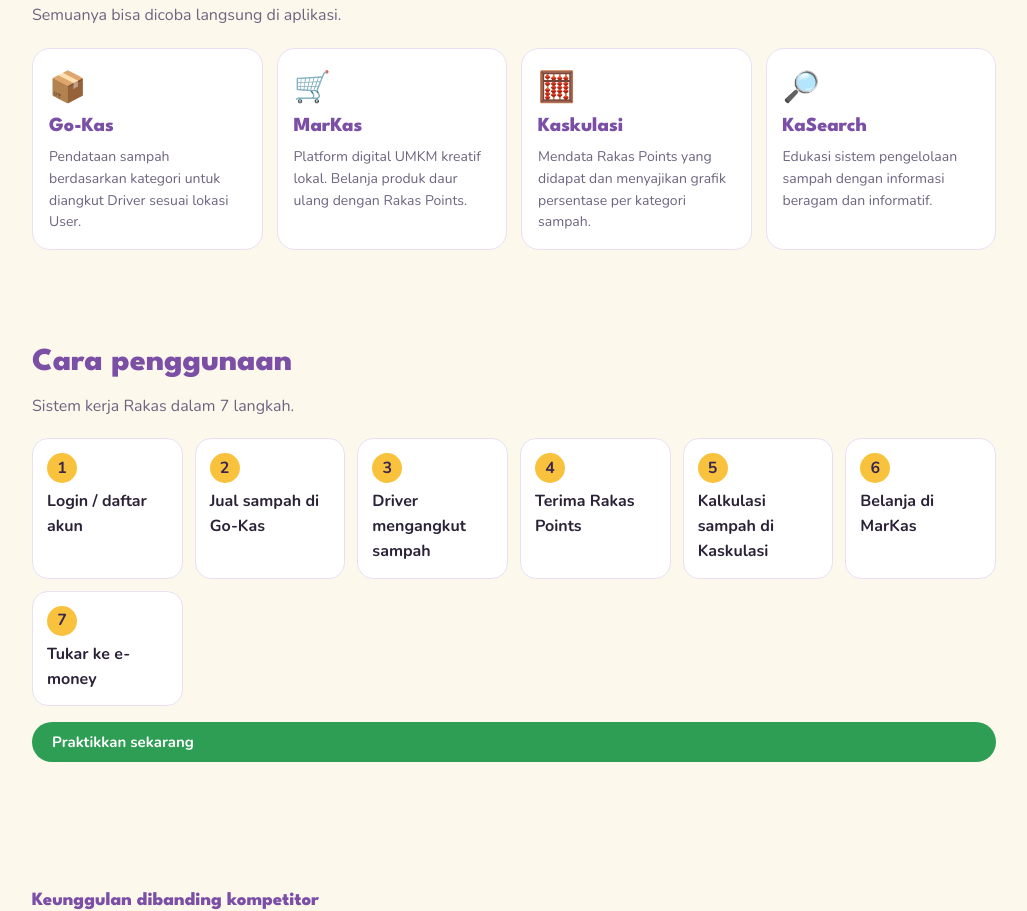
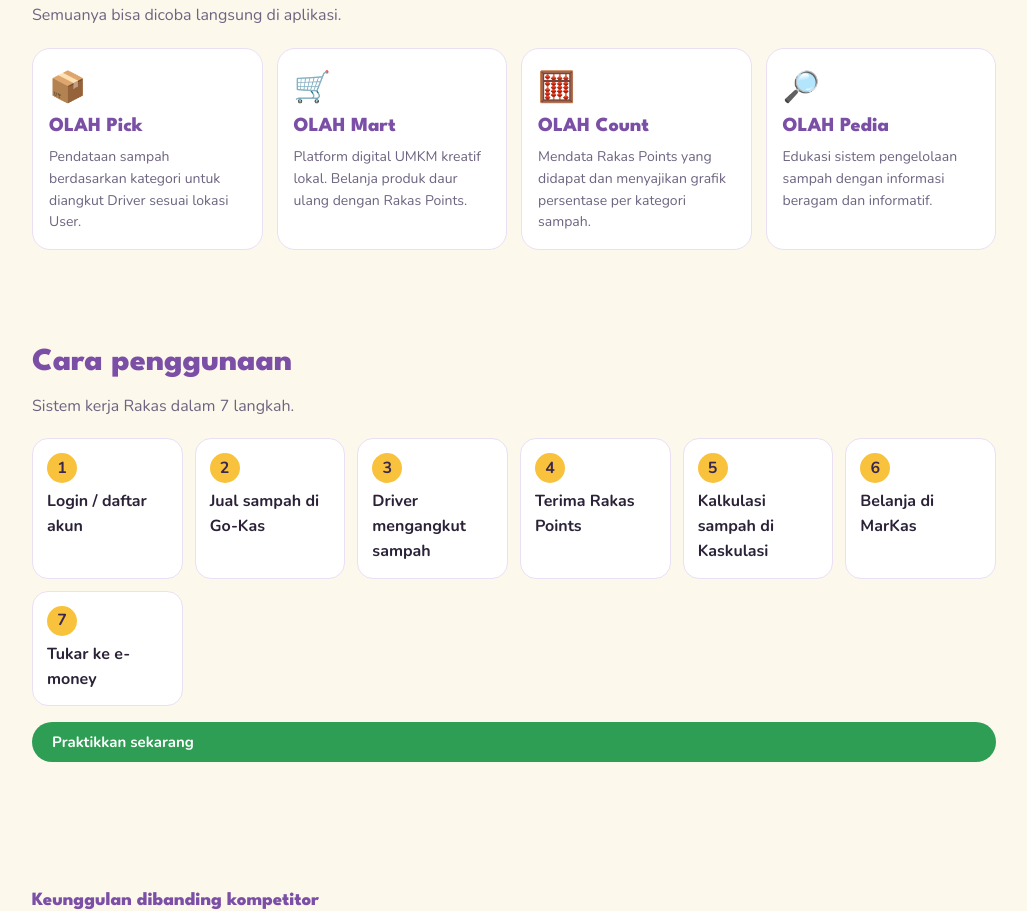
Before and after one commit to Foxsy24/OLAH, a plain HTML site: page index.html in a window 1280 px wide. Shown: the part 1152-2063 px from the top of the page, without its empty margins (126-1153 px from the left). Drawn offline with nearby package versions, Linux system fonts and the light colour scheme.

Commit message:
edit : edit namming #2

```diff
--- a/index.html
+++ b/index.html
@@ -22,10 +22,10 @@
 <span class="chip">♻️ Pengelolaan &amp; pemilahan sampah efisien</span><span class="chip">🌿 Melindungi kelestarian alam</span><span class="chip">🏪 Memajukan UMKM kreatif lewat platform digital</span></div></section>
 
 <section class="sec" id="fitur"><h2>Fitur</h2><p class="sub">Semuanya bisa dicoba langsung di aplikasi.</p>
-<div class="g"><div class="c"><div class="e">📦</div><h3>Go-Kas</h3><p>Pendataan sampah berdasarkan kategori untuk diangkut Driver sesuai lokasi User.</p></div>
-<div class="c"><div class="e">🛒</div><h3>MarKas</h3><p>Platform digital UMKM kreatif lokal. Belanja produk daur ulang dengan Rakas Points.</p></div>
-<div class="c"><div class="e">🧮</div><h3>Kaskulasi</h3><p>Mendata Rakas Points yang didapat dan menyajikan grafik persentase per kategori sampah.</p></div>
-<div class="c"><div class="e">🔎</div><h3>KaSearch</h3><p>Edukasi sistem pengelolaan sampah dengan informasi beragam dan informatif.</p></div></div></section>
+<div class="g"><div class="c"><div class="e">📦</div><h3>OLAH Pick</h3><p>Pendataan sampah berdasarkan kategori untuk diangkut Driver sesuai lokasi User.</p></div>
+<div class="c"><div class="e">🛒</div><h3>OLAH Mart</h3><p>Platform digital UMKM kreatif lokal. Belanja produk daur ulang dengan Rakas Points.</p></div>
+<div class="c"><div class="e">🧮</div><h3>OLAH Count</h3><p>Mendata Rakas Points yang didapat dan menyajikan grafik persentase per kategori sampah.</p></div>
+<div class="c"><div class="e">🔎</div><h3>OLAH Pedia</h3><p>Edukasi sistem pengelolaan sampah dengan informasi beragam dan informatif.</p></div></div></section>
 
 <section class="sec" id="cara"><h2>Cara penggunaan</h2><p class="sub">Sistem kerja Rakas dalam 7 langkah.</p>
 <ol class="steps"><li>Login / daftar akun</li><li>Jual sampah di Go-Kas</li><li>Driver mengangkut sampah</li><li>Terima Rakas Points</li><li>Kalkulasi sampah di Kaskulasi</li><li>Belanja di MarKas</li><li>Tukar ke e-money</li></ol>
```
